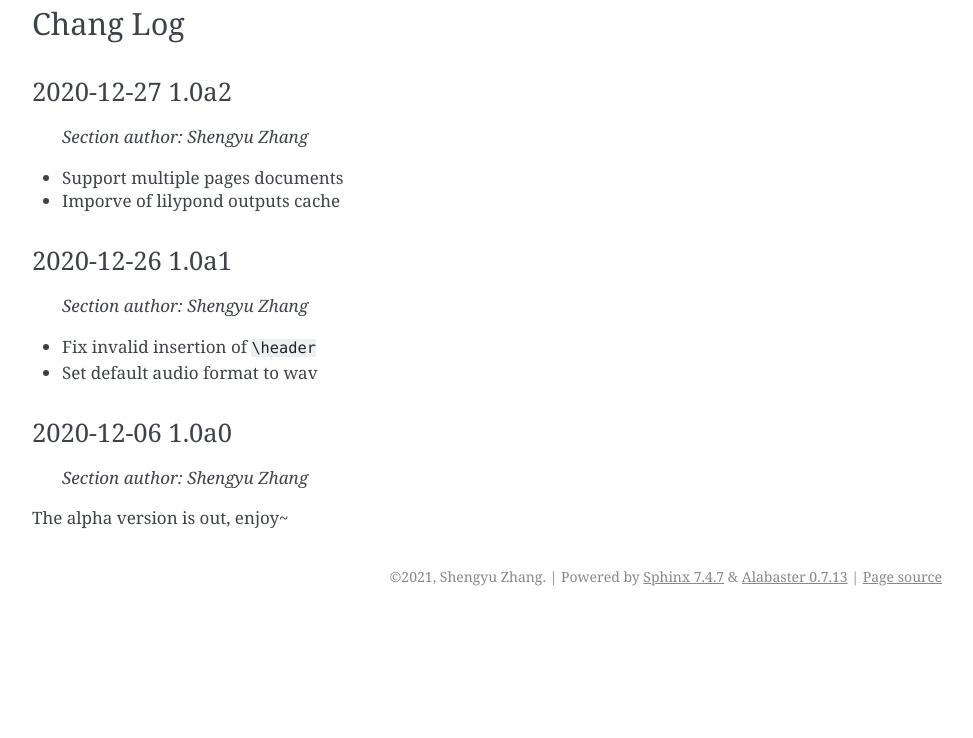
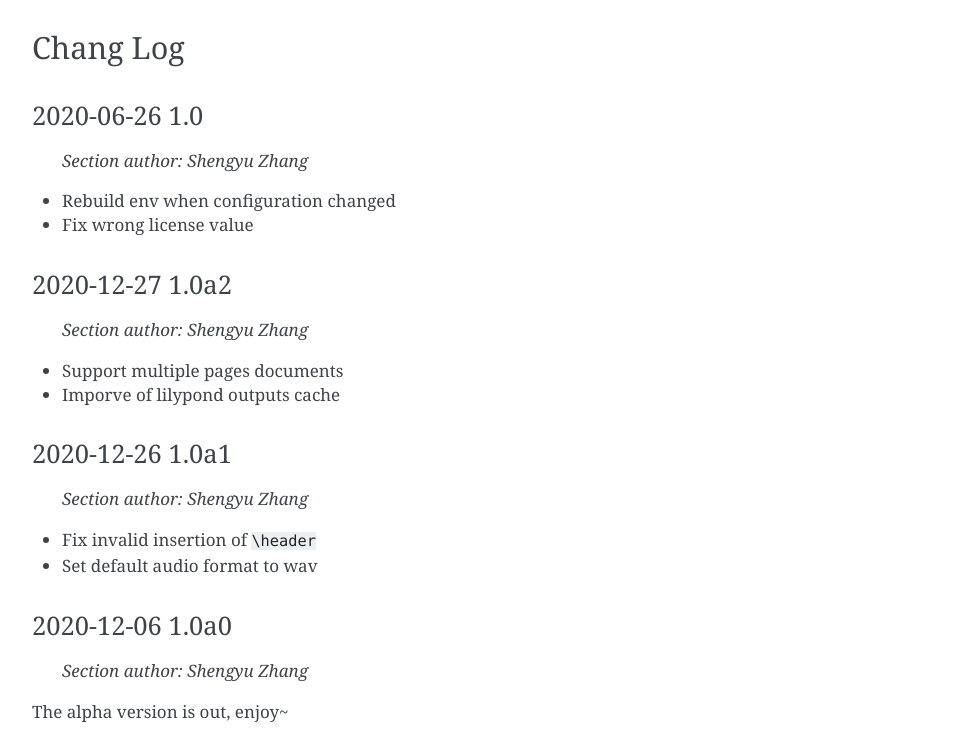
Before and after one commit to sphinx-notes/lilypond, a Sphinx documentation site: the page built from doc/index.rst, in a window 1280 px wide and 900 px high, scrolled down 5497 px, cut to the strip 162-900 px from the top of the window. Shown: the whole strip, without its empty margins (168-1141 px from the left). Built offline with Sphinx 7.4.7, drawn with Linux system fonts in a browser that asks for light colours; cross-references to code outside the pages are shown as plain code; before the commit the page ends 6275 px from its top, so only the background shows below that; some of the changed text lies outside the part shown.

Commit message:
Bump version

```diff
--- a/doc/index.rst
+++ b/doc/index.rst
@@ -251,6 +251,14 @@
 Chang Log
 =========
 
+2020-06-26 1.0
+--------------
+
+ .. sectionauthor:: Shengyu Zhang
+
+* Rebuild env when configuration changed
+* Fix wrong license value
+
 2020-12-27 1.0a2
 ----------------
 
--- a/doc/project.py
+++ b/doc/project.py
@@ -4,7 +4,7 @@
 '''
 
 name = 'sphinxnotes-lilypond'
-version = '1.0a2'
+version = '1.0'
 github_user = 'sphinx-notes'
 github_repo = 'lilypond'
 url = 'https://github.com/' + github_user + '/' + github_repo
--- a/setup.py
+++ b/setup.py
@@ -17,7 +17,7 @@
     long_description=long_desc,
     zip_safe=False,
     classifiers=[
-        'Development Status :: 3 - Alpha',
+        'Development Status :: 5 - Production/Stable',
         'Environment :: Console',
         'Environment :: Web Environment',
         'Environment :: Plugins',
```
